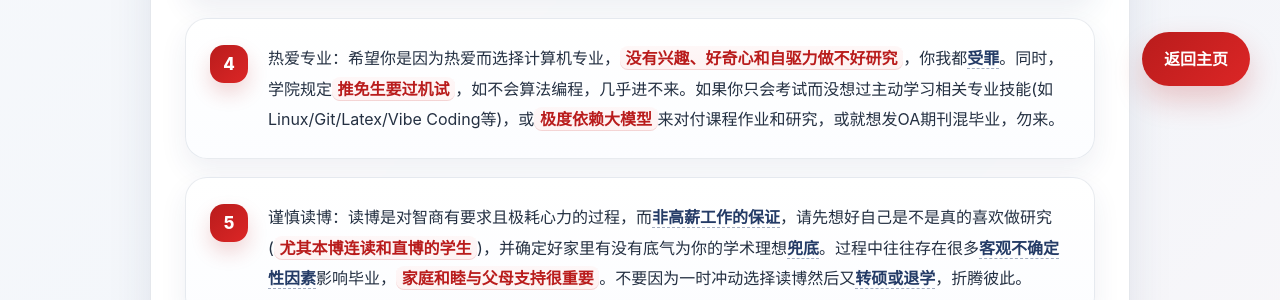
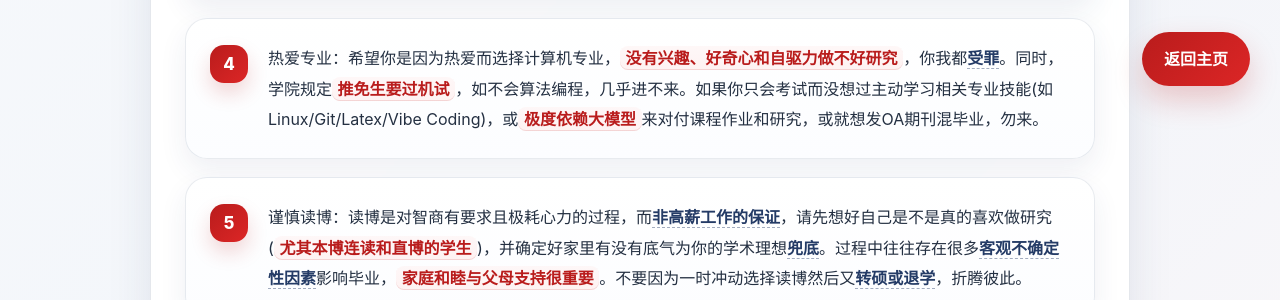
Before and after one commit to fangvv/Homepage, a Jekyll site: the page faq2.html, which Jekyll copies as it is, in a window 1280 px wide. Shown: the part 784-1084 px from the top of the page. Built offline with Jekyll 4.4.1, drawn with Linux system fonts in a browser that asks for light colours; comment, search, counter and statistics services are not loaded.

Commit message:
update faq2

```diff
--- a/faq2.html
+++ b/faq2.html
@@ -526,7 +526,7 @@
                 <li>诚信靠谱：根据经验，<strong>推免本科生、博士申请考核生极易出<a href="https://www.zhihu.com/question/487277766" target="_blank">海王</a></strong>。不是真心想来的同学<strong>请别联系</strong>，浪费我时间和名额。如果你水平很高，估计在我们这里做科研也收获不到什么，那你开始就应去找你认为水平更高的导师。</li>
                 <li>身心健康：学术界高度内卷科研压力大，<strong>精神内耗严重、个性偏激、玻璃心、焦虑、抑郁等心理疾病及极端女权</strong>和中国传统意义上的<a href="https://www.zhihu.com/question/596191290" target="_blank">严师出高徒</a>是相悖的，极易引发<strong>灾难性<a href="https://www.sciscanpub.com/uploads/2025/04/16/0e6be8681630d9e1939409ade49b73b6.pdf" target="_blank">后果</a></strong>。如你有此类困扰且常复发，请一定不要来。</li>
                 <li>招生目的：学校<a href="https://www.bjtu.edu.cn/xxxtrmzn/162744.htm" target="_blank">规定</a>全日制招生指标基于项目额度换算，有代价。招生<strong>绝非做慈善，任由学生躺平、混学位或整日琢磨去实习(仅研二7、8俩月可)、找工作</strong>，而是师生合力完成科研项目，达到<a href="https://www.zhihu.com/question/1993742963784848897/answer/1993748322066920997" target="_blank">导师考核指标</a>和<a href="https://www.bjtu.edu.cn/xxgkw/xxgk_xxgkml/xwxk/syxwjbyq/6a881d506ec04ccabcc0dadb3a468943.htm" target="_blank">学生培养要求</a>。</li>
-                <li>热爱专业：希望你是因为热爱而选择计算机专业，<strong>没有兴趣、好奇心和自驱力做不好研究</strong>，你我都<a href="https://www.zhihu.com/question/429059603" target="_blank">受罪</a>。同时，学院规定<strong>推免生要过机试</strong>，如不会算法编程，几乎进不来。如果你只会考试而没想过主动学习相关专业技能(如Linux/Git/Latex/Vibe Coding等)，或<strong>极度依赖大模型</strong>来对付课程作业和研究，或就想发OA期刊混毕业，勿来。
+                <li>热爱专业：希望你是因为热爱而选择计算机专业，<strong>没有兴趣、好奇心和自驱力做不好研究</strong>，你我都<a href="https://www.zhihu.com/question/429059603" target="_blank">受罪</a>。同时，学院规定<strong>推免生要过机试</strong>，如不会算法编程，几乎进不来。如果你只会考试而没想过主动学习相关专业技能(如Linux/Git/Latex/Vibe Coding)，或<strong>极度依赖大模型</strong>来对付课程作业和研究，或就想发OA期刊混毕业，勿来。
                 </li>
                 <li>谨慎读博：读博是对智商有要求且极耗心力的过程，而<a href="https://www.zhihu.com/question/663192558" target="_blank">非高薪工作的保证</a>，请先想好自己是不是真的喜欢做研究(<strong>尤其本博连读和直博的学生</strong>)，并确定好家里有没有底气为你的学术理想<a href="https://zhuanlan.zhihu.com/p/564683753" target="_blank">兜底</a>。过程中往往存在很多<a href="https://www.zhihu.com/question/59323074" target="_blank">客观不确定性因素</a>影响毕业，<strong>家庭和睦与父母支持很重要</strong>。不要因为一时冲动选择读博然后又<a href="https://www.zhihu.com/question/1908850827797463958" target="_blank">转硕或退学</a>，折腾彼此。</li>
                 <li>能力培养：我希望培养出的学生理论研究和工程研发并重，<strong>不能只会<a href="https://www.zhihu.com/question/430862162" target="_blank">推公式</a>或<a href="https://www.zhihu.com/question/537342945" target=blank>AI炼丹</a></strong>，而不会解决实际问题。</li>
```
